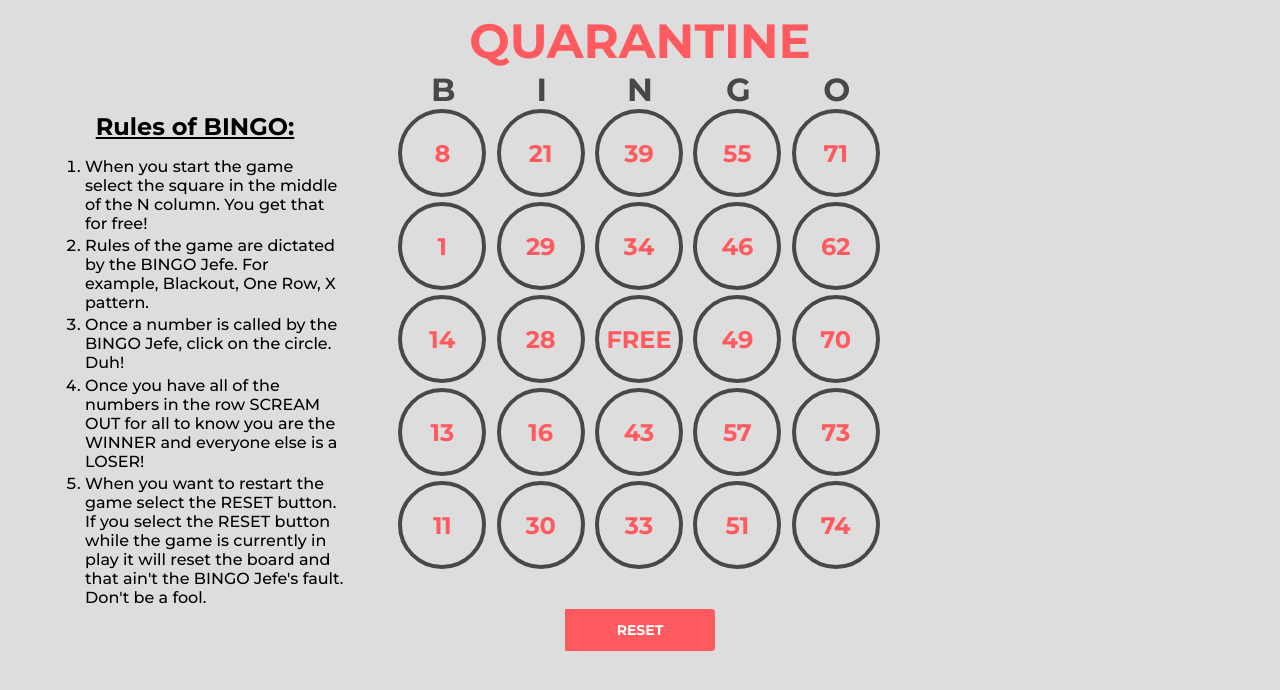
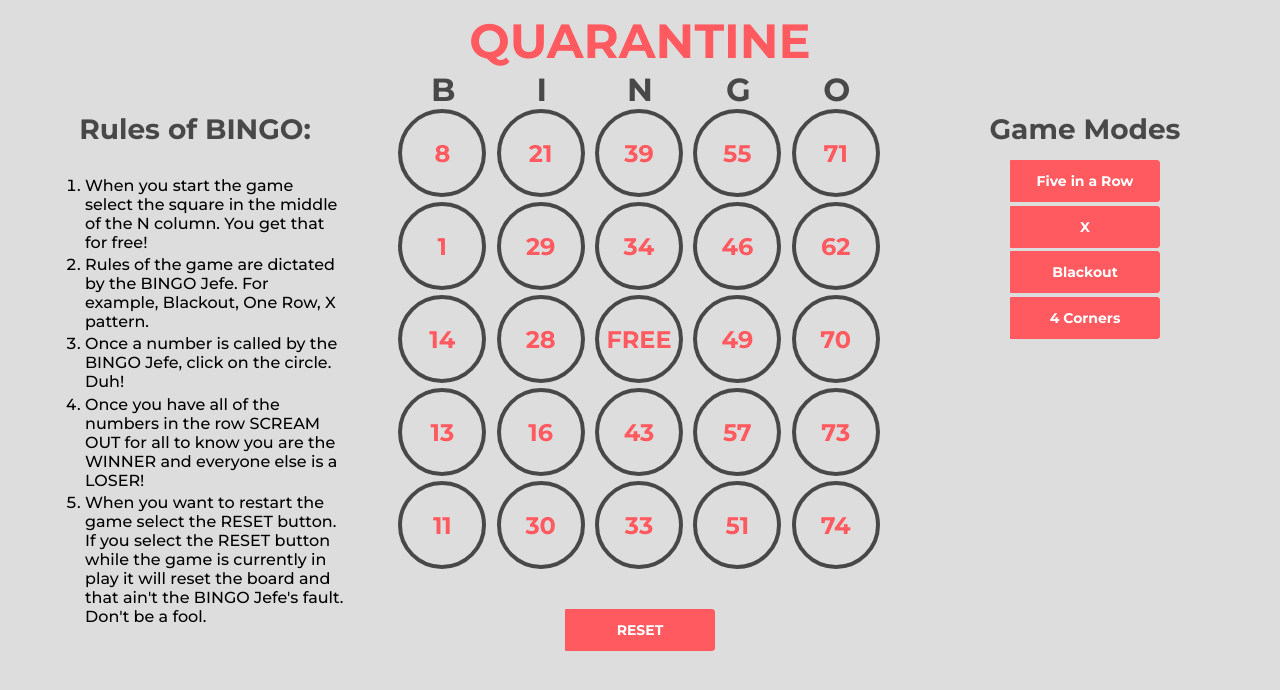
Before and after one commit to nedmorgan/quarentine_bingo, a React (Create React App) app in the folder bingo/: page / in a window 1280 px wide. Shown: the top 690 px of the page. Built offline with nearby package versions, Linux system fonts and the light colour scheme; what react-animations would draw is missing.

Commit message:
added game modes to the board

```diff
--- /dev/null
+++ b/bingo/jest-config.js
@@ -0,0 +1,3 @@
+module.exports = {
+  verbose: true,
+}
--- a/bingo/package.json
+++ b/bingo/package.json
@@ -16,7 +16,7 @@
   "scripts": {
     "start": "react-scripts start",
     "build": "react-scripts build",
-    "test": "react-scripts test",
+    "test": "jest --config ./jest-config.js",
     "eject": "react-scripts eject",
     "deploy": "npm run build && netlify deploy --prod"
   },
@@ -34,5 +34,8 @@
       "last 1 firefox version",
       "last 1 safari version"
     ]
+  },
+  "devDependencies": {
+    "jest": "^24.9.0"
   }
 }
--- a/bingo/src/App.css
+++ b/bingo/src/App.css
@@ -8,10 +8,6 @@
   display: flex;
   justify-content: space-evenly;
   flex-direction: row-reverse;
-}
-
-.empty-div {
-  width: 300px;
 }
 
 .game-title {
--- a/bingo/src/App.js
+++ b/bingo/src/App.js
@@ -1,18 +1,39 @@
-import React from 'react'
+import React, { Component } from 'react'
 import './App.css'
 import Board from './components/Board'
 import Rules from './components/Rules'
+import GameModes from './components/GameModes'
 
-function App() {
+export default class App extends Component {
+  state = {
+    selectedCards: [],
+    selectedGameMode: '',
+  }
+
+  getBoardState = (cards) => {
+    let boardCards = cards
+    this.setState({ selectedCards: boardCards })
+  }
+
+  setGameMode = (e, mode) => {
+    e.preventDefault()
+    let gameMode = this.state.selectedGameMode
+    gameMode = mode
+    this.setState({ selectedGameMode: gameMode })
+  }
+
+  render() {
     return (
       <div className='App'>
         <div className='game-objects'>
-        <div className='empty-div'></div>
-        <Board />
+          <GameModes
+            selectedGameMode={this.state.selectedGameMode}
+            setGameMode={this.setGameMode}
+          />
+          <Board getBoardState={this.getBoardState} />
           <Rules />
         </div>
       </div>
     )
   }
-
-export default App
+}
--- a/bingo/src/components/Board.jsx
+++ b/bingo/src/components/Board.jsx
@@ -6,6 +6,7 @@ import NCard from './NCard'
 import GCard from './GCard'
 import OCard from './OCard'
 import Reset from './Reset'
+import GameModes from './GameModes'
 
 const bNumbers = [
   '1',
@@ -135,10 +136,8 @@ export default class Board extends Component {
     let copyGameCards = this.state.gameCards
     let copySelectedCards = this.state.selectedCards
     copyGameCards.N[2] = 'FREE'
-    copySelectedCards.push(copyGameCards.N[2])
     this.setState({
       gameCards: copyGameCards,
-      selectedCards: copySelectedCards,
     })
   }
 
@@ -147,6 +146,7 @@ export default class Board extends Component {
     let selectedCards = [...this.state.selectedCards]
     selectedCards.push(item)
     this.setState({ selectedCards })
+    this.props.getBoardState(selectedCards)
   }
 
   resetGameBoard = (e) => {
--- /dev/null
+++ b/bingo/src/components/GameModes.jsx
@@ -0,0 +1,63 @@
+import React, { Component } from 'react'
+import { GameModesContainer } from '../styles/GameModesStyles'
+
+const bingoGameModes = {
+  line: 'five-mode',
+  x: 'x-mode',
+  blackout: 'blackout',
+  fourCorners: 'four-mode',
+}
+
+export default class GameModes extends Component {
+  render() {
+    return (
+      <GameModesContainer>
+        <h1 className='game-modes-title'>Game Modes</h1>
+        <div className='game-modes-div'>
+          <button
+            className={
+              this.props.selectedGameMode === 'five-mode'
+                ? 'game-modes-btn button five-mode'
+                : 'game-modes-btn button'
+            }
+            onClick={(e) => this.props.setGameMode(e, bingoGameModes.line)}
+          >
+            Five in a Row
+          </button>
+          <button
+            className={
+              this.props.selectedGameMode === 'x-mode'
+                ? 'game-modes-btn button x-mode'
+                : 'game-modes-btn button'
+            }
+            onClick={(e) => this.props.setGameMode(e, bingoGameModes.x)}
+          >
+            X
+          </button>
+          <button
+            className={
+              this.props.selectedGameMode === 'blackout-mode'
+                ? 'game-modes-btn button blackout-mode'
+                : 'game-modes-btn button'
+            }
+            onClick={(e) => this.props.setGameMode(e, bingoGameModes.blackout)}
+          >
+            Blackout
+          </button>
+          <button
+            className={
+              this.props.selectedGameMode === 'four-mode'
+                ? 'game-modes-btn button four-mode'
+                : 'game-modes-btn button'
+            }
+            onClick={(e) =>
+              this.props.setGameMode(e, bingoGameModes.fourCorners)
+            }
+          >
+            4 Corners
+          </button>
+        </div>
+      </GameModesContainer>
+    )
+  }
+}
--- a/bingo/src/components/Reset.jsx
+++ b/bingo/src/components/Reset.jsx
@@ -5,7 +5,10 @@ export default class Reset extends Component {
   render() {
     return (
       <ResetContainer>
-        <button className='reset-btn' onClick={(e) => this.props.resetGame(e)}>
+        <button
+          className='reset-btn button'
+          onClick={(e) => this.props.resetGame(e)}
+        >
           RESET
         </button>
       </ResetContainer>
--- a/bingo/src/components/Rules.jsx
+++ b/bingo/src/components/Rules.jsx
@@ -5,15 +5,28 @@ export default class Rules extends Component {
   render() {
     return (
       <RulesContainer>
-        <h2>Rules of BINGO:</h2>
+        <h1>Rules of BINGO:</h1>
         <ol>
-          <li>When you start the game select the square in the middle of the N column. You get that for free!</li>
-          <li>Rules of the game are dictated by the BINGO Jefe. For example, Blackout, One Row, X pattern.</li>
-          <li>Once a number is called by the BINGO Jefe, click on the circle. Duh!</li>
-          <li>Once you have all of the numbers in the row SCREAM OUT for all to know you are the WINNER and everyone else is a LOSER!</li>
           <li>
-            When you want to restart the game select the RESET button. If you select the RESET button while the game is currently in play it will reset the board and that ain't the BINGO Jefe's fault.
-            Don't be a fool.
+            When you start the game select the square in the middle of the N
+            column. You get that for free!
+          </li>
+          <li>
+            Rules of the game are dictated by the BINGO Jefe. For example,
+            Blackout, One Row, X pattern.
+          </li>
+          <li>
+            Once a number is called by the BINGO Jefe, click on the circle. Duh!
+          </li>
+          <li>
+            Once you have all of the numbers in the row SCREAM OUT for all to
+            know you are the WINNER and everyone else is a LOSER!
+          </li>
+          <li>
+            When you want to restart the game select the RESET button. If you
+            select the RESET button while the game is currently in play it will
+            reset the board and that ain't the BINGO Jefe's fault. Don't be a
+            fool.
           </li>
         </ol>
       </RulesContainer>
--- /dev/null
+++ b/bingo/src/styles/GameModesStyles.jsx
@@ -0,0 +1,74 @@
+import styled from 'styled-components'
+
+export const GameModesContainer = styled.div`
+  width: 300px;
+  margin-top: 7em;
+
+  .game-modes-div {
+    display: flex;
+    flex-direction: column;
+    width: 100%;
+    align-items: center;
+  }
+
+  .game-modes-title {
+    font-family: 'Montserrat', sans-serif;
+    font-weight: 700;
+    margin-top: 0;
+    margin-bottom: 0;
+    padding-top: 0;
+    padding-bottom: 0.5em;
+    font-size: 1.75em;
+    color: #484848;
+  }
+
+  .button {
+    font-family: 'Montserrat', sans-serif;
+    float: left;
+    width: 150px;
+    height: 42px;
+    border: 1px solid #ff5a5f;
+    margin: 0 0 3px 0;
+    font-weight: bold;
+    font-size: 14px;
+    border-top-right-radius: 3px;
+    border-bottom-right-radius: 3px;
+    margin-bottom: 0.25em;
+  }
+
+  .game-modes-btn {
+    background-color: #ff5a5f;
+    color: #fff;
+  }
+
+  .game-modes-btn:hover {
+    background-color: #ff7e82;
+    cursor: pointer;
+  }
+
+  .game-modes-btn:active,
+  .five-mode,
+  .x-mode,
+  .blackout-mode,
+  .four-mode {
+    background-color: #fff;
+    color: #ff5a5f;
+  }
+
+  @media only screen and (max-width: 600px) {
+    margin-top: 0.5em;
+    width: 100%;
+
+    .game-modes-div {
+      display: flex;
+      flex-direction: row;
+      flex-wrap: wrap;
+      justify-content: center;
+      width: 100%;
+    }
+    .game-modes-btn:nth-child(1),
+    .game-modes-btn:nth-child(3) {
+      margin-right: 0.2em;
+    }
+  }
+`
--- a/bingo/src/styles/ResetStyles.jsx
+++ b/bingo/src/styles/ResetStyles.jsx
@@ -5,20 +5,24 @@ export const ResetContainer = styled.div`
   display: flex;
   justify-content: center;
 
-  .reset-btn {
+  .button {
     font-family: 'Montserrat', sans-serif;
     float: left;
     width: 150px;
     height: 42px;
     border: 1px solid #ff5a5f;
     margin: 0 0 3px 0;
-    background-color: #ff5a5f;
-    color: #fff;
     font-weight: bold;
     font-size: 14px;
     border-top-right-radius: 3px;
     border-bottom-right-radius: 3px;
   }
+
+  .reset-btn {
+    background-color: #ff5a5f;
+    color: #fff;
+  }
+
   .reset-btn:hover {
     background-color: #ff7e82;
     cursor: pointer;
--- a/bingo/src/styles/RulesStyles.jsx
+++ b/bingo/src/styles/RulesStyles.jsx
@@ -6,9 +6,15 @@ export const RulesContainer = styled.div`
   font-family: 'Montserrat', sans-serif;
   margin-top: 7em;
 
-  h2 {
-    margin: 0;
-    text-decoration: underline;
+  h1 {
+    font-family: 'Montserrat', sans-serif;
+    font-weight: 700;
+    margin-top: 0;
+    margin-bottom: 0;
+    padding-top: 0;
+    padding-bottom: 0.5em;
+    font-size: 1.75em;
+    color: #484848;
   }
 
   li {
```
Also changed, not shown: bingo/utils.js (added), 2 other files (tests, documents, lock files or other folders). Lines whose indentation alone changed are shown as unchanged.
